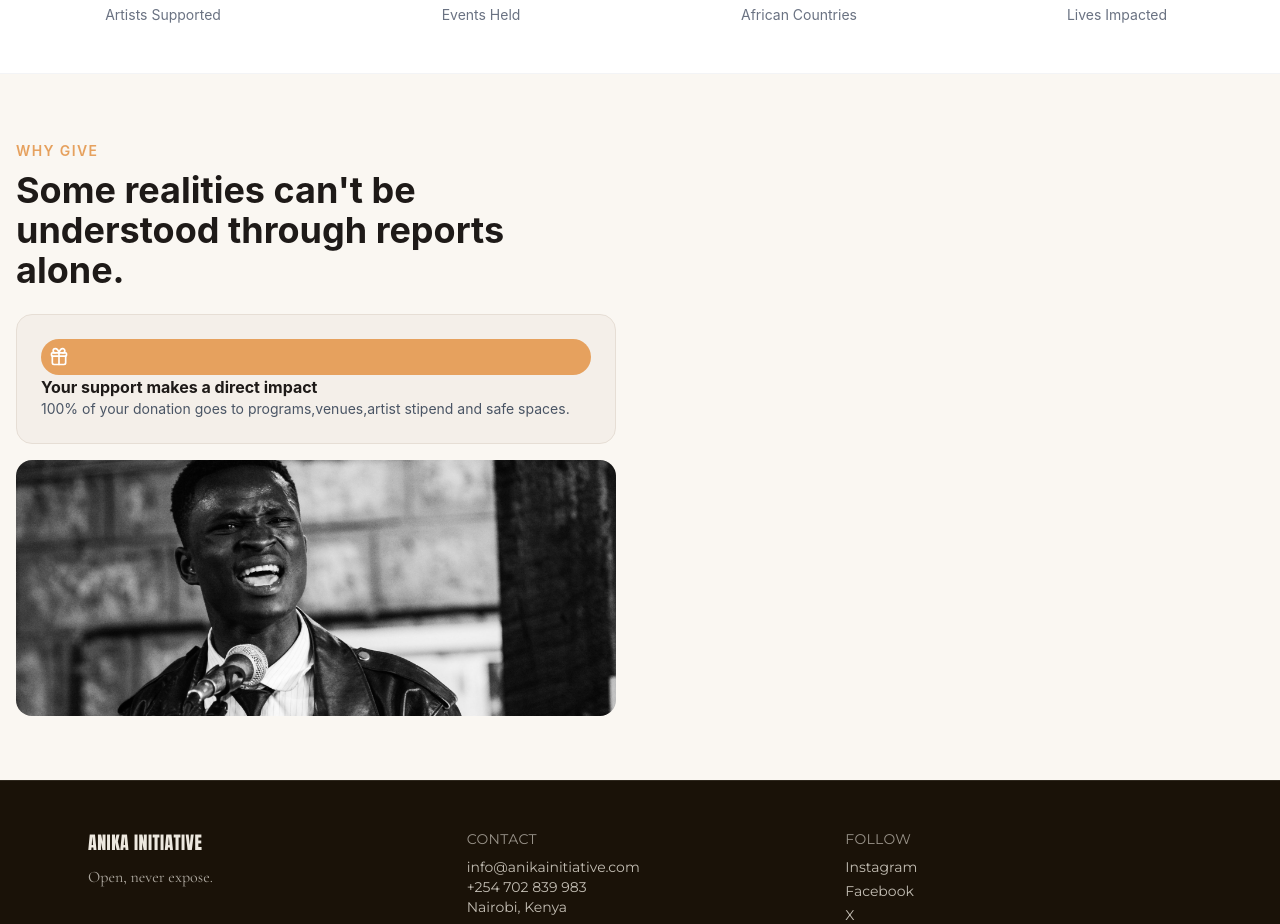
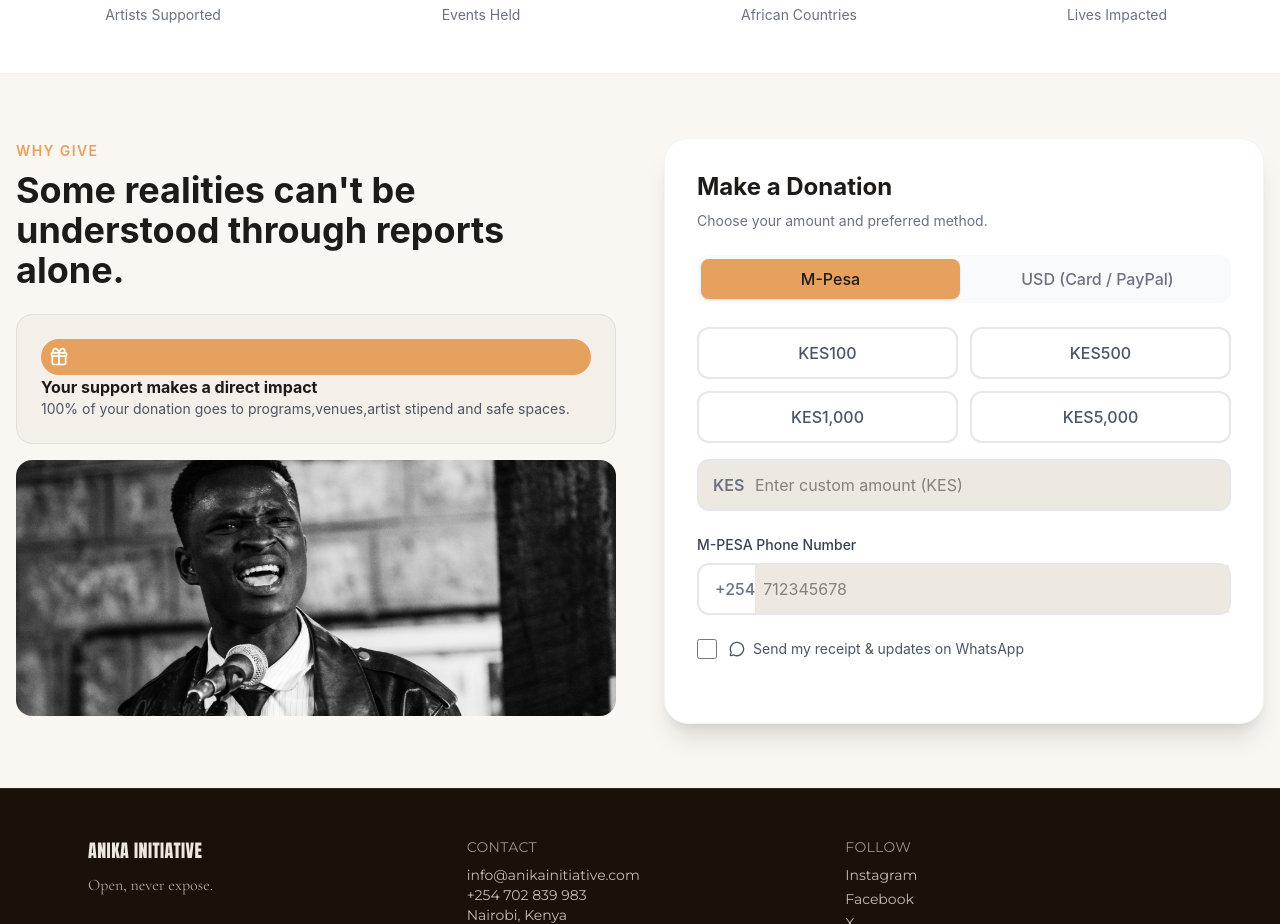
Before and after one commit to Jkosencha/Anika-Initiative, a React (Vite) app: page /donate in a window 1280 px wide. Shown: the part 520-1444 px from the top of the page. Built offline with nearby package versions, Linux system fonts and the light colour scheme.

Commit message:
fix&feat: fixeed hook states and add mpesa custom heading to usd toggle

```diff
--- a/src/pages/Donate.jsx
+++ b/src/pages/Donate.jsx
@@ -16,7 +16,7 @@ const DonationPage = () => {
   const [donationAmount, setDonationAmount] = useState("");
   const [customAmount, setCustomAmount] = useState("");
   const [phoneNumber, setPhoneNumber] = useState("");
-  const [sendWhatsapp, setSendWhatsapp] = useState(false);
+  const [sendWhatsApp, setSendWhatsApp] = useState(false);
   const [donationMethod, setDonationMethod] = useState("mpesa");
 
   const presetAmountsKES = [100, 500, 1000, 5000];
@@ -81,16 +81,22 @@ const DonationPage = () => {
     }
   };
 
-  const presetAmounts=donationMethod === 'mpesa' ? presetAmountsKES :presetMethodsUSD;
-  const currencySymbol=donationMethod ==='mpesa'?'KES':'USD';
-  const currencyLabel=donationMethod ==='mpesa'?'KES': '$';
+  const presetAmounts =
+    donationMethod === "mpesa" ? presetAmountsKES : presetMethodsUSD;
+  const currencySymbol = donationMethod === "mpesa" ? "KES" : "USD";
+  const currencyLabel = donationMethod === "mpesa" ? "KES" : "$";
 
-  return(
+  return (
     <div className="font-sans bg-[#FAF7F2] text-[#1E1A18] min-h-screen">
       <section className="relative px-4 py-20 md:py-24 bg-black text-white overflow-hidden">
         <div className="relative z-10 mr-80">
-          <h1 className="text-4xl md:text-6xl font-bold leading-tight mb-6 max-w-3xl mx-auto">Fund What<span className="text-[#E6A15E]"> Art Can Open</span></h1>
-          <p className="text-lg md:text-xl text-gold max-w-2xl mx-auto">Your gift keeps the rooms open, the mics on and the conversation going</p>
+          <h1 className="text-4xl md:text-6xl font-bold leading-tight mb-6 max-w-3xl mx-auto">
+            Fund What<span className="text-[#E6A15E]"> Art Can Open</span>
+          </h1>
+          <p className="text-lg md:text-xl text-gold max-w-2xl mx-auto">
+            Your gift keeps the rooms open, the mics on and the conversation
+            going
+          </p>
         </div>
       </section>
 
@@ -103,7 +109,9 @@ const DonationPage = () => {
                 <div className="flex justify-center mb-2">
                   <Icon className="w-6 h-6 text-[#E6A15E]" />
                 </div>
-                <div className="text-2xl md:text-3xl font-bold text-[#1E1A18]">{stat.value}</div>
+                <div className="text-2xl md:text-3xl font-bold text-[#1E1A18]">
+                  {stat.value}
+                </div>
                 <div className="text-sm text-gray-500">{stat.label}</div>
               </div>
             );
@@ -114,18 +122,27 @@ const DonationPage = () => {
       <section className="py-16 px-4 max-w-7xl mx-auto">
         <div className="grid grid-cols-1 lg:grid-cols-2 gap-12 items-start">
           <div>
-            <span className="text-[#E6A15E] font-semibold text-sm tracking-widest uppercase">Why Give</span>
-            <h2 className="text-3xl md:text-4xl font-bold mt-2 mb-6">Some realities can't be understood through reports alone.</h2>
+            <span className="text-[#E6A15E] font-semibold text-sm tracking-widest uppercase">
+              Why Give
+            </span>
+            <h2 className="text-3xl md:text-4xl font-bold mt-2 mb-6">
+              Some realities can't be understood through reports alone.
+            </h2>
 
             <div className="space-y-4">
               <div className="bg-[#F4EFE9] p-6 rounded-2xl border border-[#E6DED5]">
                 <div className="flex-items-start gap-4">
                   <div className="bg-[#E6A15E] p-2 rounded-full flex-shrink-0">
-                    <Gift className="w-5 h-5 text-white"/>
+                    <Gift className="w-5 h-5 text-white" />
                   </div>
                   <div>
-                    <h4 className="font-bold">Your support makes a direct impact</h4>
-                    <p className="text-sm text-gray-600">100% of your donation goes to programs,venues,artist stipend and safe spaces.</p>
+                    <h4 className="font-bold">
+                      Your support makes a direct impact
+                    </h4>
+                    <p className="text-sm text-gray-600">
+                      100% of your donation goes to programs,venues,artist
+                      stipend and safe spaces.
+                    </p>
                   </div>
                 </div>
               </div>
@@ -133,15 +150,117 @@ const DonationPage = () => {
               <div className="w-full h-64 bg-[#E6DED5] rounded-2xl flex irems-center justify-center text-[#8a8074] overflow-hidden">
                 {/* <span className="ml-2 font-medium">YOU IMPATIENT WAIT FOR IMAGE MEHN</span> */}
                 <img
-                src="/public/image6.jpg"
-                alt="Spoken word"
-                className="w-full h-full object-cover"/>
+                  src="/public/image6.jpg"
+                  alt="Spoken word"
+                  className="w-full h-full object-cover"
+                />
               </div>
             </div>
+          </div>
+
+          <div className="bg-white p-8 rounded-3xl shadow-xl border border-gray-100">
+            <h3 className="text-2xl font-bold mb-2">Make a Donation</h3>
+            <p className="text-sm text-gray-500 mb-6">
+              Choose your amount and preferred method.
+            </p>
+
+            {/* //toggling donatoin method */}
+            <div className="flex gap-2 mb-6 bg-gray-50 p-1 rounded-xl">
+              <button
+                onClick={() => setDonationMethod("mpesa")}
+                className={`flex-1 py-2 px-4 rounded-lg font-medium transition-all ${
+                  donationMethod === "mpesa"
+                    ? "bg-[#E6A15E] text-[#1E1A18] shadow-sm"
+                    : "text-gray-500 hover:text-gray-700"
+                }`}
+              >
+                M-Pesa
+              </button>
+              <button
+                onClick={() => setDonationMethod("usd")}
+                className={`flex-1 py-2 px-4 rounded-lg font-medium transition-all ${
+                  donationMethod === "usd"
+                    ? "bg-[#E6A15E] text-[#1E1A18] shadow-sm"
+                    : "text-gray-500 hover:text-gray-700"
+                }`}
+              >
+                USD (Card / PayPal)
+              </button>
+            </div>
+
+            {/* //amountselections after toggling between hiyo ya kes and usd*/}
+            <div className="grid grid-cols-2 gap-3 mb-4">
+              {presetAmounts.map((amount) => (
+                <button
+                  key={amount}
+                  onClick={() => handleAmountSelect(amount)}
+                  className={`py-3 px-4 rounded-xl border-2 font-medium transition-all ${
+                    donationAmount === amount && !customAmount
+                      ? "border-[#E6A15E] bg-[#FDF6EE] text-[#1E1A18]"
+                      : "border-gray-200 hover:border-gray-300 text-gray-600 hover:bg-gray-50"
+                  }`}
+                >
+                  {currencySymbol}
+                  {amount.toLocaleString()}
+                </button>
+              ))}
+            </div>
+
+            {/* //custom amount keyiing */}
+            <div className="relative mb-6">
+              <span className="absolute left-4 top-1/2 -translate-y-1/2 text-gray-500 font-semibold">
+                {currencySymbol}
+              </span>
+              <input
+                type="number"
+                value={customAmount}
+                onChange={handleCustomAmount}
+                placeholder={`Enter custom amount (${currencyLabel})`}
+                className="w-full pl-14 pr-4 py-3 border-2 border-gray-200 rounded-xl focus:border-[#E6A15E] focus:ring-2 focus:ring-[#E6A15E]/20 outline-none transition-all bg-cream/95"
+              />
+            </div>
+
+            {/* //mpesa fields if toggled mpesa       */}
+            {donationMethod === "mpesa" && (
+              <>
+                <div className="mb-6">
+                  <label className="block text-sm font-medium text-gray-700 mb-2">
+                    M-PESA Phone Number
+                  </label>
+                  <div className="flex items-center border-2 border-gray-200 rounded-xl focus-within:border-[#E6A15E] focus-within:ring-2 focus-within:ring-[#E6A15E]/20 transition-all">
+                    <span className="pl-4 text-gray-500 font-medium">+254</span>
+                    <input
+                      type="tel"
+                      placeholder="712345678"
+                      value={phoneNumber}
+                      onChange={(e) => setPhoneNumber(e.target.value)}
+                      className="w-full p-3 pl-2 outline-none bg-cream/95"
+                    />
+                  </div>
+                </div>
+
+                <div className="flex items-center gap-3 mb-8">
+                  <input
+                    type="checkbox"
+                    id="whatsapp"
+                    checked={sendWhatsApp}
+                    onChange={() => setSendWhatsApp(!sendWhatsApp)}
+                    className="w-5 h-5 accent-[#E6A15E]"
+                  />
+                  <label
+                    htmlFor="whatsapp"
+                    className="text-sm text-gray-600 flex items-center gap-2 cursor-pointer"
+                  >
+                    <MessageCircle className="w-4 h-4" /> Send my receipt &
+                    updates on WhatsApp
+                  </label>
+                </div>
+              </>
+            )}
           </div>
         </div>
       </section>
     </div>
-  )
+  );
 };
 export default DonationPage;
```
